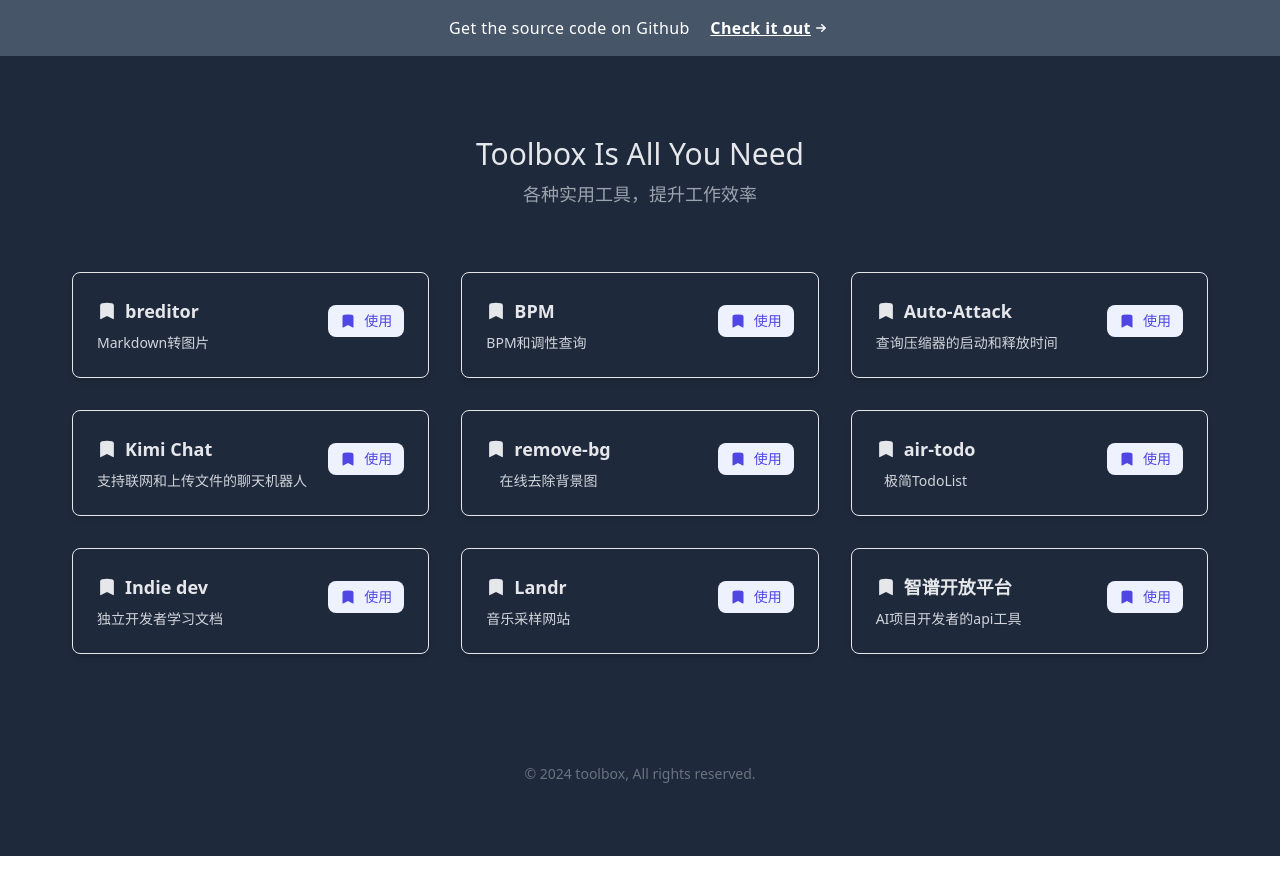
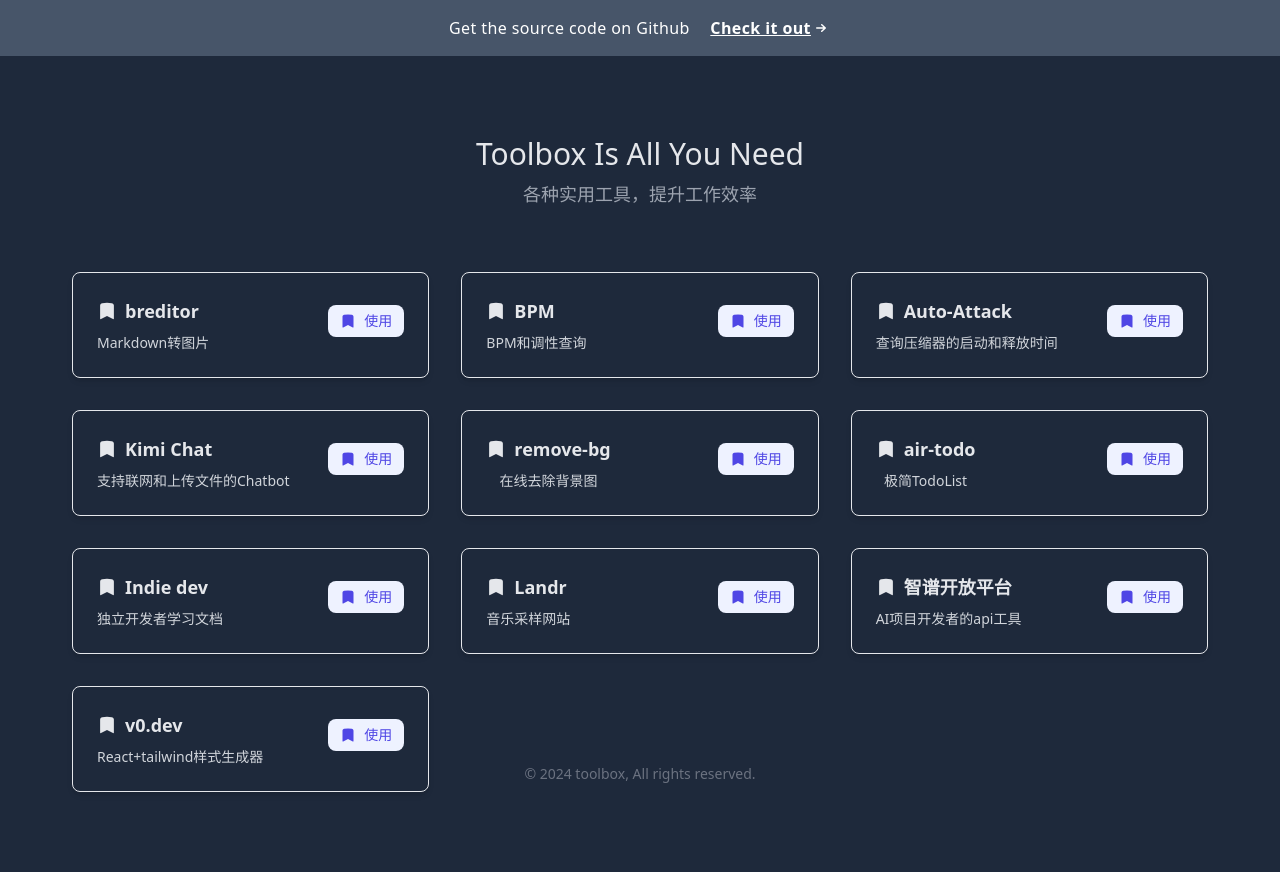
Before and after one commit to aircrushin/toolbox, a Nuxt app: page / in a window 1280 px wide. Built offline with nearby package versions, Linux system fonts and the light colour scheme.

Commit message:
Update tools.ts

```diff
--- a/data/tools.ts
+++ b/data/tools.ts
@@ -16,7 +16,7 @@
     },
     {
         title: "Kimi Chat",
-        desc: "支持联网和上传文件的聊天机器人",
+        desc: "支持联网和上传文件的Chatbot",
         link: 'https://kimi.moonshot.cn/'
     },
     {
@@ -44,4 +44,9 @@
         desc: "AI项目开发者的api工具",
         link: 'https://open.bigmodel.cn/usercenter/apikeys'
     },
+    {
+        title: "v0.dev",
+        desc: "React+tailwind样式生成器",
+        link: 'https://v0.dev/'
+    },
 ]
```
